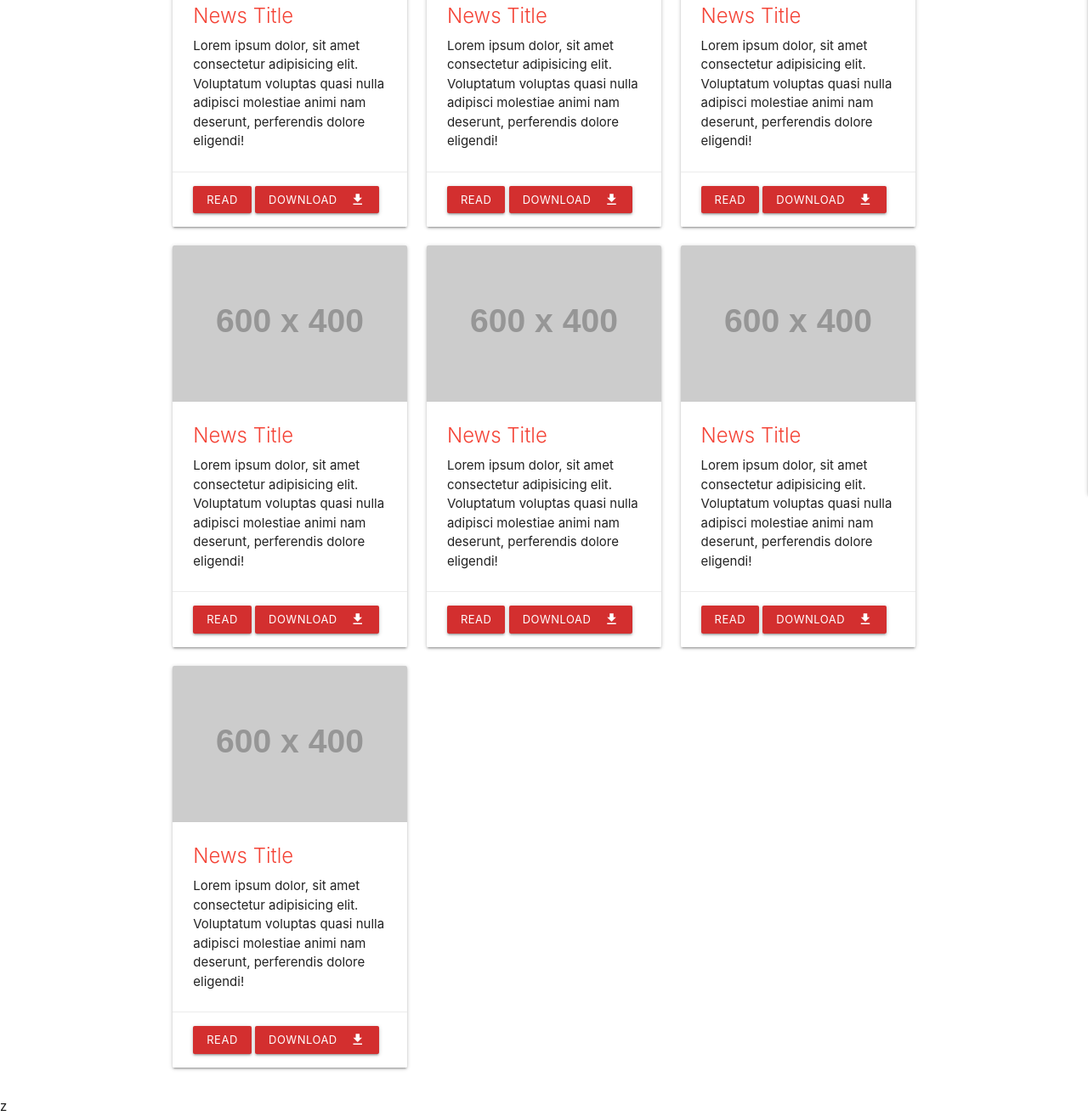
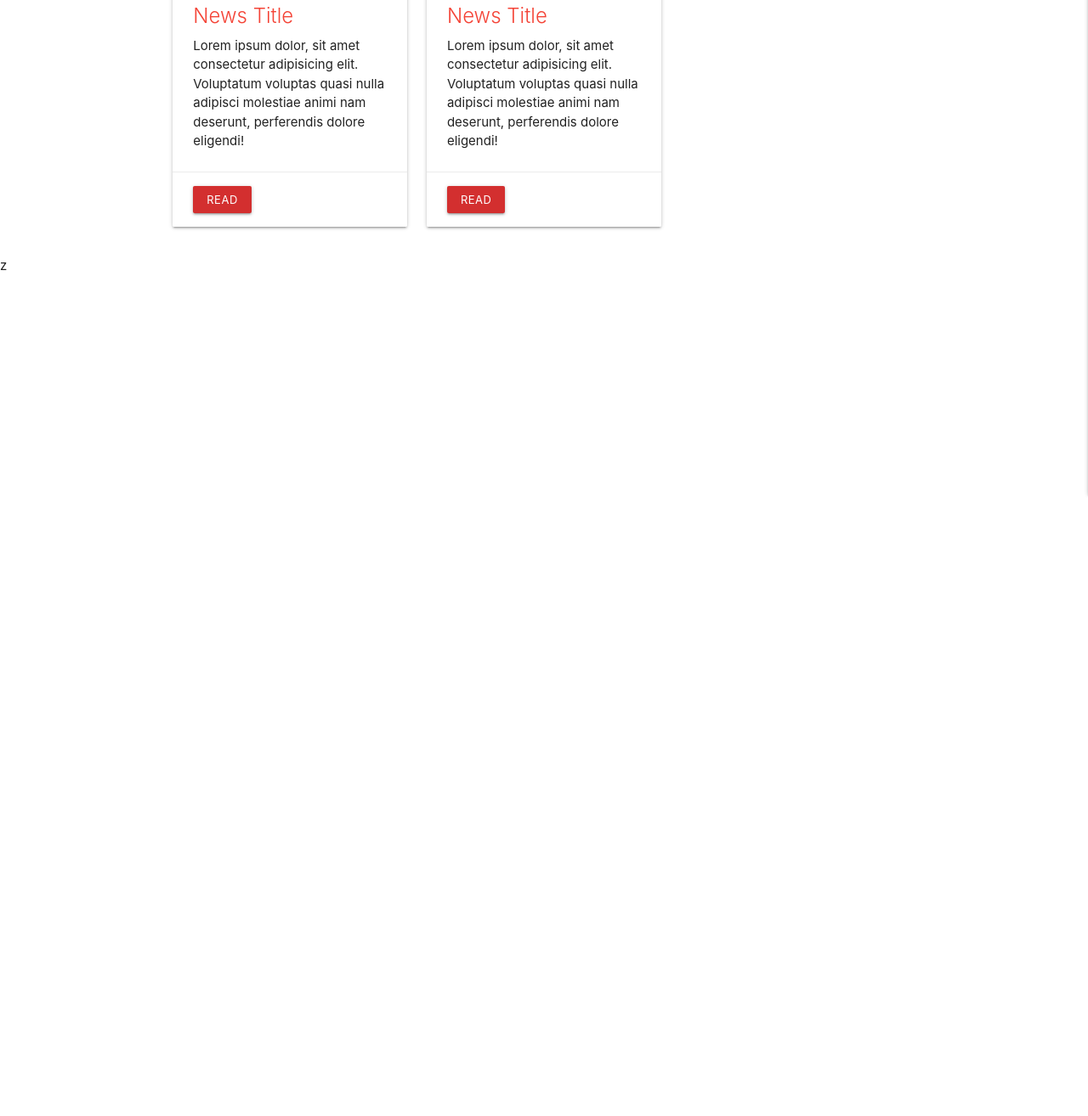
Before and after one commit to damianleng/news-reader-app, a plain HTML site: page pages/my_news.html in a window 1280 px wide. Shown: the part 278-1592 px from the top of the page at 85% size. After the commit the page ends 800 px from the top, so only its background shows below. Drawn offline with Linux system fonts and the light colour scheme; placeholder pictures from the web are drawn by us.

Commit message:
update some bugs

```diff
--- a/js/newsAPI.js
+++ b/js/newsAPI.js
@@ -1,7 +1,7 @@
 document.addEventListener("DOMContentLoaded", () => {
   // api key
   // const apiKey = "aae057c0722543fab060697044800783";
-  const apiKey = "dc0394e3e50844bcb37ecae471dc56a5"
+  const apiKey = "dc0394e3e50844bcb37ecae471dc56a5";
   const category = document.body.getAttribute("data-category");
 
   // asynchronous function to fetch the news data
--- a/pages/my_news.html
+++ b/pages/my_news.html
@@ -114,7 +114,6 @@
               </div>
               <div class="card-action">
                 <a href="/pages/read.html" class="waves-effect waves-red red darken-2 btn-small">Read</a>
-                <a class="waves-effect waves-red red darken-2 btn-small"><i class="material-icons right">download</i>Download</a>
               </div>
             </div>
           </div>
@@ -133,102 +132,6 @@
               </div>
               <div class="card-action">
                 <a href="/pages/read.html" class="waves-effect waves-red red darken-2 btn-small">Read</a>
-                <a class="waves-effect waves-red red darken-2 btn-small"><i class="material-icons right">download</i>Download</a>
-              </div>
-            </div>
-          </div>
-          <div class="col s12 l4">
-            <div class="card">
-              <div class="card-image">
-                <img src="https://placehold.co/600x400/png" alt="" />
-              </div>
-              <div class="card-content">
-                <span class="card-title"><a class="red-text" href="/pages/read.html">News Title</a></span>
-                <p>
-                  Lorem ipsum dolor, sit amet consectetur adipisicing elit.
-                  Voluptatum voluptas quasi nulla adipisci molestiae animi nam
-                  deserunt, perferendis dolore eligendi!
-                </p>
-              </div>
-              <div class="card-action">
-                <a href="/pages/read.html" class="waves-effect waves-red red darken-2 btn-small">Read</a>
-                <a class="waves-effect waves-red red darken-2 btn-small"><i class="material-icons right">download</i>Download</a>
-              </div>
-            </div>
-          </div>
-          <div class="col s12 l4">
-            <div class="card">
-              <div class="card-image">
-                <img src="https://placehold.co/600x400/png" alt="" />
-              </div>
-              <div class="card-content">
-                <span class="card-title"><a class="red-text" href="/pages/read.html">News Title</a></span>
-                <p>
-                  Lorem ipsum dolor, sit amet consectetur adipisicing elit.
-                  Voluptatum voluptas quasi nulla adipisci molestiae animi nam
-                  deserunt, perferendis dolore eligendi!
-                </p>
-              </div>
-              <div class="card-action">
-                <a href="/pages/read.html" class="waves-effect waves-red red darken-2 btn-small">Read</a>
-                <a class="waves-effect waves-red red darken-2 btn-small"><i class="material-icons right">download</i>Download</a>
-              </div>
-            </div>
-          </div>
-          <div class="col s12 l4">
-            <div class="card">
-              <div class="card-image">
-                <img src="https://placehold.co/600x400/png" alt="" />
-              </div>
-              <div class="card-content">
-                <span class="card-title"><a class="red-text" href="/pages/read.html">News Title</a></span>
-                <p>
-                  Lorem ipsum dolor, sit amet consectetur adipisicing elit.
-                  Voluptatum voluptas quasi nulla adipisci molestiae animi nam
-                  deserunt, perferendis dolore eligendi!
-                </p>
-              </div>
-              <div class="card-action">
-                <a href="/pages/read.html" class="waves-effect waves-red red darken-2 btn-small">Read</a>
-                <a class="waves-effect waves-red red darken-2 btn-small"><i class="material-icons right">download</i>Download</a>
-              </div>
-            </div>
-          </div>
-          <div class="col s12 l4">
-            <div class="card">
-              <div class="card-image">
-                <img src="https://placehold.co/600x400/png" alt="" />
-              </div>
-              <div class="card-content">
-                <span class="card-title"><a class="red-text" href="/pages/read.html">News Title</a></span>
-                <p>
-                  Lorem ipsum dolor, sit amet consectetur adipisicing elit.
-                  Voluptatum voluptas quasi nulla adipisci molestiae animi nam
-                  deserunt, perferendis dolore eligendi!
-                </p>
-              </div>
-              <div class="card-action">
-                <a href="/pages/read.html" class="waves-effect waves-red red darken-2 btn-small">Read</a>
-                <a class="waves-effect waves-red red darken-2 btn-small"><i class="material-icons right">download</i>Download</a>
-              </div>
-            </div>
-          </div>
-          <div class="col s12 l4">
-            <div class="card">
-              <div class="card-image">
-                <img src="https://placehold.co/600x400/png" alt="" />
-              </div>
-              <div class="card-content">
-                <span class="card-title"><a class="red-text" href="/pages/read.html">News Title</a></span>
-                <p>
-                  Lorem ipsum dolor, sit amet consectetur adipisicing elit.
-                  Voluptatum voluptas quasi nulla adipisci molestiae animi nam
-                  deserunt, perferendis dolore eligendi!
-                </p>
-              </div>
-              <div class="card-action">
-                <a href="/pages/read.html" class="waves-effect waves-red red darken-2 btn-small">Read</a>
-                <a class="waves-effect waves-red red darken-2 btn-small"><i class="material-icons right">download</i>Download</a>
               </div>
             </div>
           </div>
```
